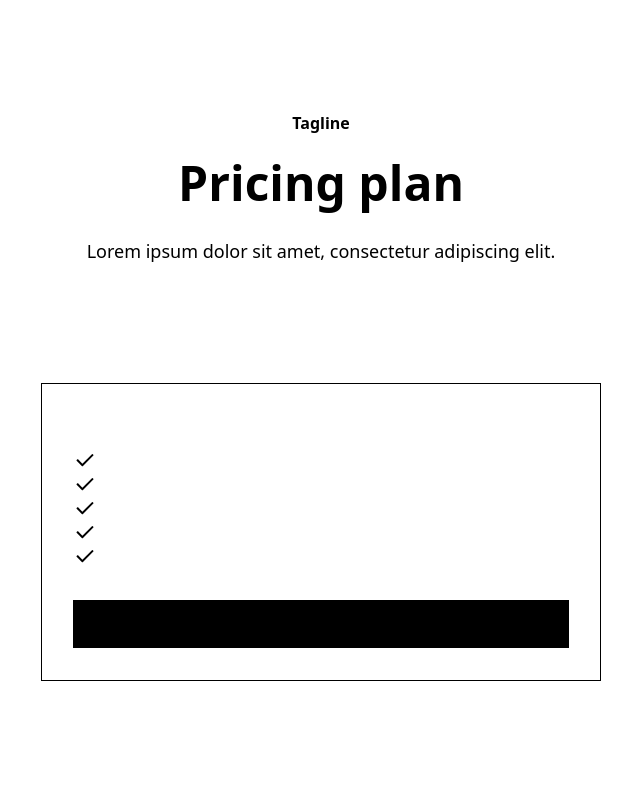
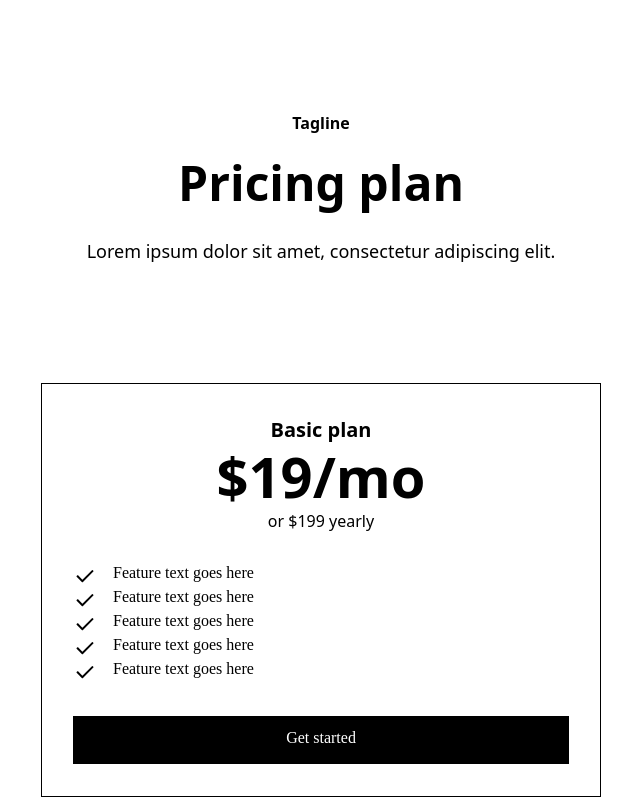
Before and after one commit to BernardoViP/react-course, a React (Create React App) app: page / in a window 1280 px wide. Shown: the whole page, without its empty margins (319-959 px from the left). Built offline with nearby package versions, Linux system fonts and the light colour scheme.

Commit message:
price benefits mapping

```diff
--- a/src/components/Pricing/src/pattern/composition/price-content.composition.jsx
+++ b/src/components/Pricing/src/pattern/composition/price-content.composition.jsx
@@ -5,28 +5,28 @@ const benefits = [
   1 ,2 ,3 ,4 ,5
 ]
 
-function PriceBenefits(props){
+function PriceBenefits(){
   return (
     <div className="price-benefits">
-      <img src={props.image ?  props.image : Check} alt="Check" />
-      <p>{props.text}</p>
+      <img src={Check} alt="Check" />
+      <p>Feature text goes here</p>
     </div>
   );
 }
 
-export default function PriceContent(props) {
+export default function PriceContent() {
   return (
       <div className="box-container">
         <div className="price-content">
-        <h1>{props.basic}</h1>
-        <h2>{props.month}</h2>
-        <p>{props.yearly}</p>
+        <h1>Basic plan</h1>
+        <h2>$19/mo</h2>
+        <p>or $199 yearly</p>
         {benefits.map((benef) =>{
 
         return <PriceBenefits key={benef}/>
         })}
           <div className="button-start">
-              <p>{props.button}</p>
+              <p>Get started</p>
         </div>
       </div>
     </div>
```
